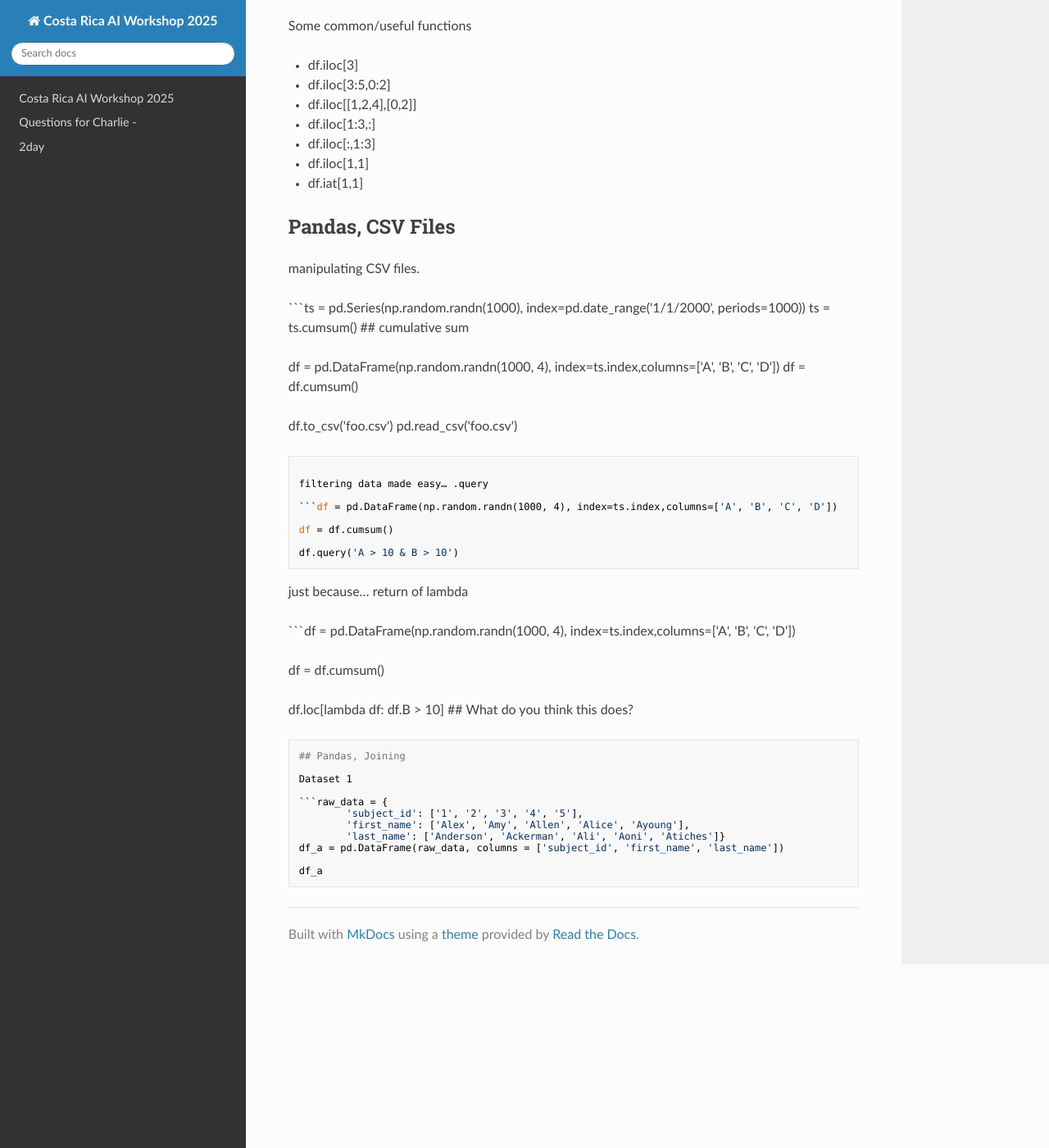
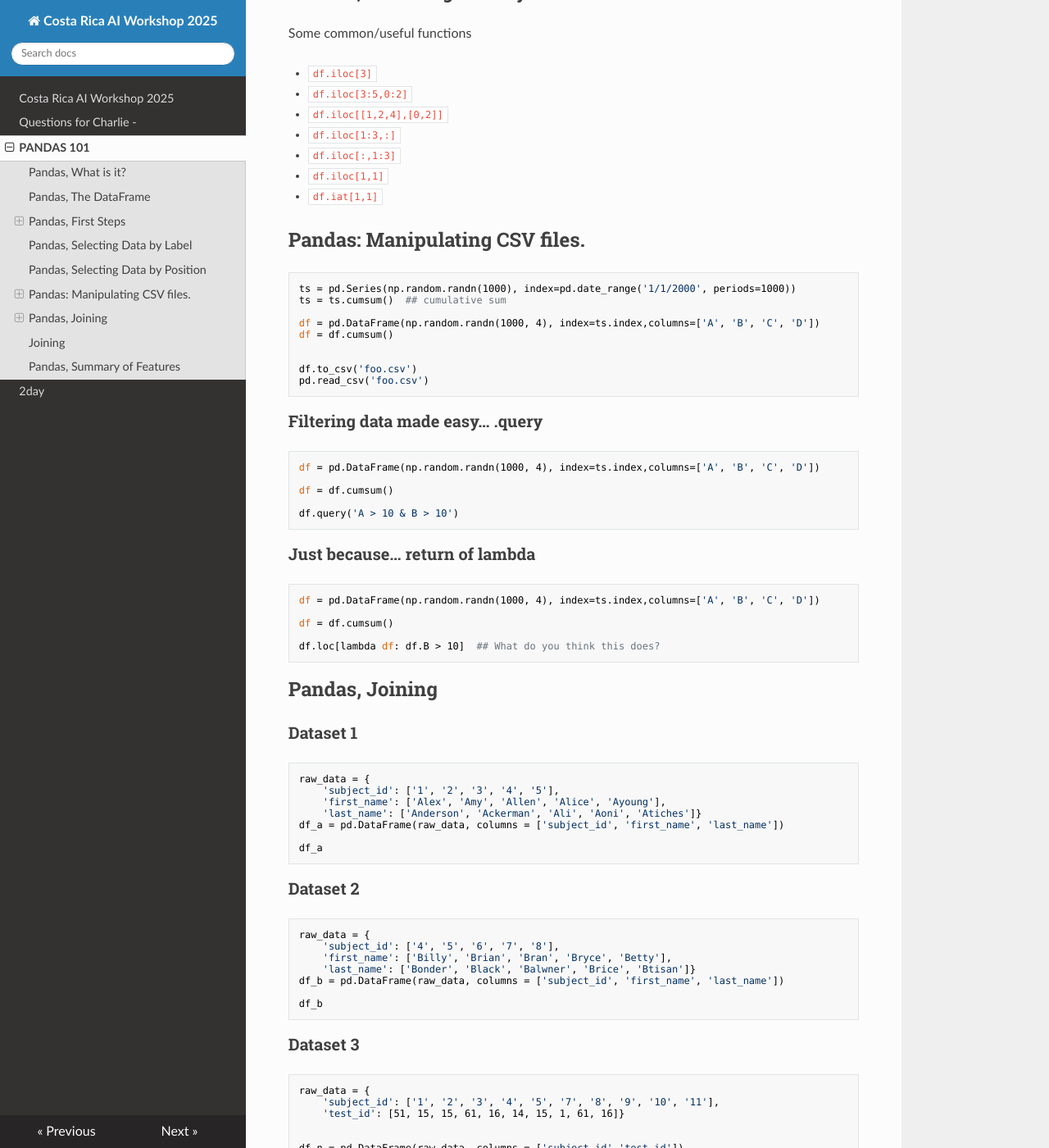
Before and after one commit to susanunit/CostaRicaAI, an MkDocs documentation site: the page built from docs/pandas/pandas.md, in a window 1280 px wide and 1400 px high, scrolled down 1632 px. Shown: the whole window at 82% size. Built offline with MkDocs 1.6.1, drawn with Linux system fonts in a browser that asks for light colours; nearby versions of some CDN libraries; some of the changed text lies outside the part shown.

Commit message:
Pandas - slurped in Charlie's Pandas slide deck at https://docs.google.com/presentation/d/1pSdZHwsOEP2IaUC7iLozrZCGV8ILxjluPEFrThmjiNM/ Very little formatting, no content additions

````diff
--- a/docs/pandas/pandas.md
+++ b/docs/pandas/pandas.md
@@ -11,116 +11,179 @@
 
 ## Pandas, First Steps
 
-Let's create a simple data set, and see what Pandas can do.
-
-```import pandas as pd
-import numpy as np
-import matplotlib.pyplot as plt
-```
-
-```
-s = pd.Series([1,3,5,np.nan,6,8])
-s
-```
-
 1. Let's create a simple data set, and see what Pandas can do.
 
-```dates = pd.date_range('20180101', periods=6)
-dates
-```
-
-```df = pd.DataFrame(np.random.randn(6,4), index=dates, columns=list('ABCD'))
-df
-```
-
-```df2 = pd.DataFrame({ 'A' : 1.,'B' : pd.Timestamp('20130102'),'C' : pd.Series(1,index=list(range(4)),dtype='float32'),'D' : np.array([3] * 4,dtype='int32'),'E' : pd.Categorical(["test","train","test","train"]),'F' : 'foo' })
-df2
-```
+		import pandas as pd
+		import numpy as np
+		import matplotlib.pyplot as plt
 
 
-2. Pandas, Viewing Data
+		s = pd.Series([1,3,5,np.nan,6,8])
+		s
+
+
+		dates = pd.date_range('20180101', periods=6)
+		dates
+
+		df = pd.DataFrame(np.random.randn(6,4), index=dates, columns=list('ABCD'))
+		df
+
+
+		df2 = pd.DataFrame({ 'A' : 1.,'B' : pd.Timestamp('20130102'),'C' : pd.Series(1,index=list(range(4)),dtype='float32'),'D' : np.array([3] * 4,dtype='int32'),'E' : pd.Categorical(["test","train","test","train"]),'F' : 'foo' })
+		df2
+
+
+### Viewing Data
 
 Some common/useful functions
 
 
-* df.head()
-* df.tail(3)
-* df.index
-* df.columns
-* df.values
-* df.describe()
-* df.T
-* df.sort_index(axis=1, ascending=False)
-* df.sort_values(by='B')
+* `df.head()`
+* `df.tail(3)`
+* `df.index`
+* `df.columns`
+* `df.values`
+* `df.describe()`
+* `df.T`
+* `df.sort_index(axis=1, ascending=False)`
+* `df.sort_values(by='B')`
 
 ## Pandas, Selecting Data by Label
 
 Some common/useful functions
 
-* df['A']
-* df[0:3]
-* df['20130102':'20130104']
-* df.loc[dates[0]]
-* df.loc[:,['A','B']]
-* df.loc['20130102':'20130104',['A','B']]
-* df.loc['20130102',['A','B']]
-* df.loc[dates[0],'A']
+* `df['A']`
+* `df[0:3]`
+* `df['20130102':'20130104']`
+* `df.loc[dates[0]]`
+* `df.loc[:,['A','B']]`
+* `df.loc['20130102':'20130104',['A','B']]`
+* `df.loc['20130102',['A','B']]`
+* `df.loc[dates[0],'A']`
 
 
 ## Pandas, Selecting Data by Position
 
 Some common/useful functions
 
-* df.iloc[3]
-* df.iloc[3:5,0:2]
-* df.iloc[[1,2,4],[0,2]]
-* df.iloc[1:3,:]
-* df.iloc[:,1:3]
-* df.iloc[1,1]
-* df.iat[1,1]
+* `df.iloc[3]`
+* `df.iloc[3:5,0:2]`
+* `df.iloc[[1,2,4],[0,2]]`
+* `df.iloc[1:3,:]`
+* `df.iloc[:,1:3]`
+* `df.iloc[1,1]`
+* `df.iat[1,1]`
 
 
-## Pandas, CSV Files
+## Pandas: Manipulating CSV files.
 
-manipulating CSV files.
+	ts = pd.Series(np.random.randn(1000), index=pd.date_range('1/1/2000', periods=1000))
+	ts = ts.cumsum()  ## cumulative sum
 
-```ts = pd.Series(np.random.randn(1000), index=pd.date_range('1/1/2000', periods=1000))
-ts = ts.cumsum()  ## cumulative sum
-
-df = pd.DataFrame(np.random.randn(1000, 4), index=ts.index,columns=['A', 'B', 'C', 'D'])
-df = df.cumsum()
+	df = pd.DataFrame(np.random.randn(1000, 4), index=ts.index,columns=['A', 'B', 'C', 'D'])
+	df = df.cumsum()
 
 
-df.to_csv('foo.csv')
-pd.read_csv('foo.csv')
-```
+	df.to_csv('foo.csv')
+	pd.read_csv('foo.csv')
 
-filtering data made easy… .query
+### Filtering data made easy… .query
 
-```df = pd.DataFrame(np.random.randn(1000, 4), index=ts.index,columns=['A', 'B', 'C', 'D'])
+	df = pd.DataFrame(np.random.randn(1000, 4), index=ts.index,columns=['A', 'B', 'C', 'D'])
 
-df = df.cumsum()
+	df = df.cumsum()
 
-df.query('A > 10 & B > 10')
-```
+	df.query('A > 10 & B > 10')
 
-just because… return of lambda
+### Just because… return of lambda
 
-```df = pd.DataFrame(np.random.randn(1000, 4), index=ts.index,columns=['A', 'B', 'C', 'D'])
+	df = pd.DataFrame(np.random.randn(1000, 4), index=ts.index,columns=['A', 'B', 'C', 'D'])
 
-df = df.cumsum()
+	df = df.cumsum()
 
-df.loc[lambda df: df.B > 10]  ## What do you think this does?
-```
+	df.loc[lambda df: df.B > 10]  ## What do you think this does?
+
 ## Pandas, Joining
 
-Dataset 1
+### Dataset 1
 
-```raw_data = {
+	raw_data = {
         'subject_id': ['1', '2', '3', '4', '5'],
         'first_name': ['Alex', 'Amy', 'Allen', 'Alice', 'Ayoung'],
         'last_name': ['Anderson', 'Ackerman', 'Ali', 'Aoni', 'Atiches']}
-df_a = pd.DataFrame(raw_data, columns = ['subject_id', 'first_name', 'last_name'])
+	df_a = pd.DataFrame(raw_data, columns = ['subject_id', 'first_name', 'last_name'])
 
-df_a
-```
+	df_a
+
+### Dataset 2
+
+	raw_data = {
+        'subject_id': ['4', '5', '6', '7', '8'],
+        'first_name': ['Billy', 'Brian', 'Bran', 'Bryce', 'Betty'],
+        'last_name': ['Bonder', 'Black', 'Balwner', 'Brice', 'Btisan']}
+	df_b = pd.DataFrame(raw_data, columns = ['subject_id', 'first_name', 'last_name'])
+
+	df_b
+
+
+
+### Dataset 3
+
+	raw_data = {
+        'subject_id': ['1', '2', '3', '4', '5', '7', '8', '9', '10', '11'],
+        'test_id': [51, 15, 15, 61, 16, 14, 15, 1, 61, 16]}
+
+
+	df_n = pd.DataFrame(raw_data, columns = ['subject_id','test_id'])
+
+
+	df_n
+
+## Joining
+
+* Joining along Rows
+
+		df_new = pd.concat([df_a, df_b])
+		df_new
+
+* Joining along columns
+
+		pd.concat([df_a, df_b], axis=1)
+
+* Merging
+
+		pd.merge(df_new, df_n, on='subject_id')
+
+* Merging, Outer Join
+
+		pd.merge(df_a, df_b, on='subject_id', how='outer')
+
+* Merging, Inner Join
+
+		pd.merge(df_a, df_b, on='subject_id', how='inner')
+
+
+* Merging, Right Join
+
+		pd.merge(df_a, df_b, on='subject_id', how='right')
+
+
+* Merging, Left Join
+
+		pd.merge(df_a, df_b, on='subject_id', how='left')
+
+
+## Pandas, Summary of Features
+
+Pandas allow for:
+
+* Boolean Indexing
+* Statistical Operations
+* Histogramming
+* Merging Data
+* SQL Style Joins
+* SQL Style Appends
+* SQL Style Grouping
+* Reshaping
+* Pivoting
+* and more!
--- a/mkdocs.yml
+++ b/mkdocs.yml
@@ -23,8 +23,8 @@
       permalink_title: Link to Heading
 
 
-
 nav:
   - index.md
   - 1day.md
+  - pandas/pandas.md
   - 2day.md
````
